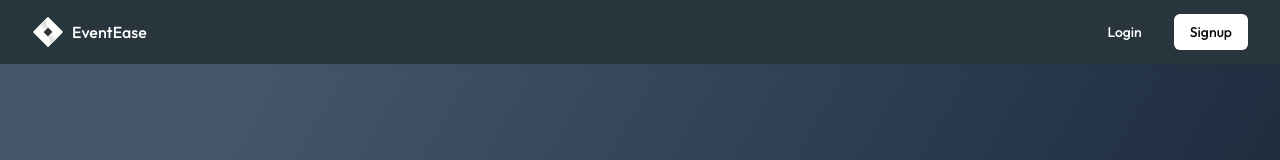
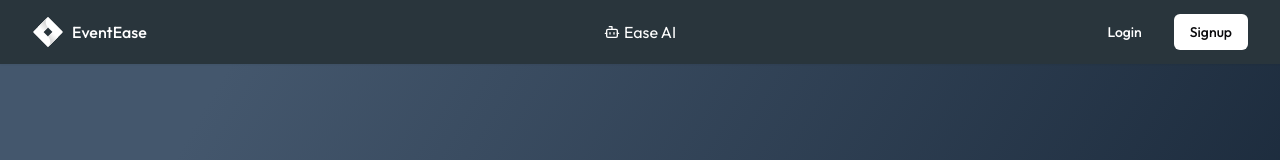
Before and after one commit to techstartucalgary/Event-Ease, a Next.js app: page / in a window 1280 px wide. Shown: the top 160 px of the page. Built offline with nearby package versions, Linux system fonts and the light colour scheme; no server answers.

Commit message:
Added navigation link to ai page

```diff
--- a/src/app/Navbar.tsx
+++ b/src/app/Navbar.tsx
@@ -8,6 +8,7 @@ import {
     SignUpButton,
     UserButton,
 } from "@clerk/nextjs";
+import { Bot } from "lucide-react";
 
 async function RightSide() {
     return (
@@ -56,6 +57,19 @@ export default function Navbar() {
                         />
                         EventEase
                     </Link>
+
+                    {/* AI Chat link - shown differently on mobile vs desktop */}
+                    <div className="absolute left-1/2 transform -translate-x-1/2 flex items-center">
+                        <Link
+                            href="/aichat"
+                            className="md:px-4 md:py-2 p-2 bg-tertiary/60 md:bg-transparent rounded-full md:rounded-none text-white hover:bg-tertiary md:hover:bg-transparent md:hover:text-accent/80 transition-colors flex items-center gap-1"
+                            aria-label="AI Event Finder"
+                        >
+                            <Bot size={20} className="md:size-4" />
+                            <span className="hidden md:inline">Ease AI</span>
+                        </Link>
+                    </div>
+
                     <Suspense
                         fallback={
                             <div className="flex items-center gap-4">
```
